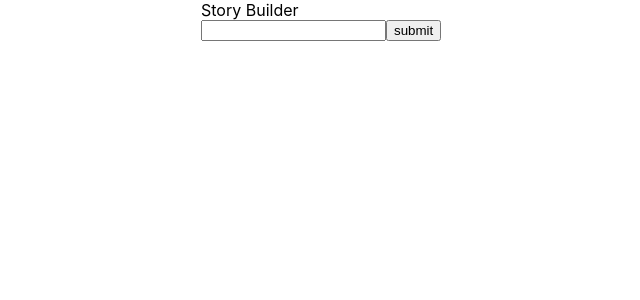
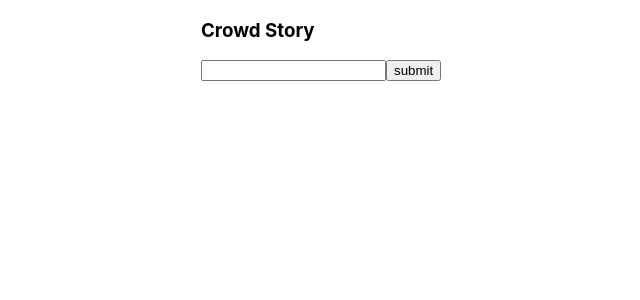
Before and after one commit to john1625b/crowd-story-UI, a React (Create React App) app: page / in a window 1280 px wide. Shown: the top 300 px of the page, without its empty margins (89-729 px from the left). Built offline with nearby package versions, Linux system fonts and the light colour scheme.

Commit message:
renames to h3 to crowd story

```diff
--- a/src/components/StoryBuilder/StoryBuilder.tsx
+++ b/src/components/StoryBuilder/StoryBuilder.tsx
@@ -31,7 +31,7 @@ const StoryBuilder = () => {
 
     return (
         <Container>
-            Story Builder
+            <h3>Crowd Story</h3>
             <LineList>
                 {
                     lineList.map(line => (
```
